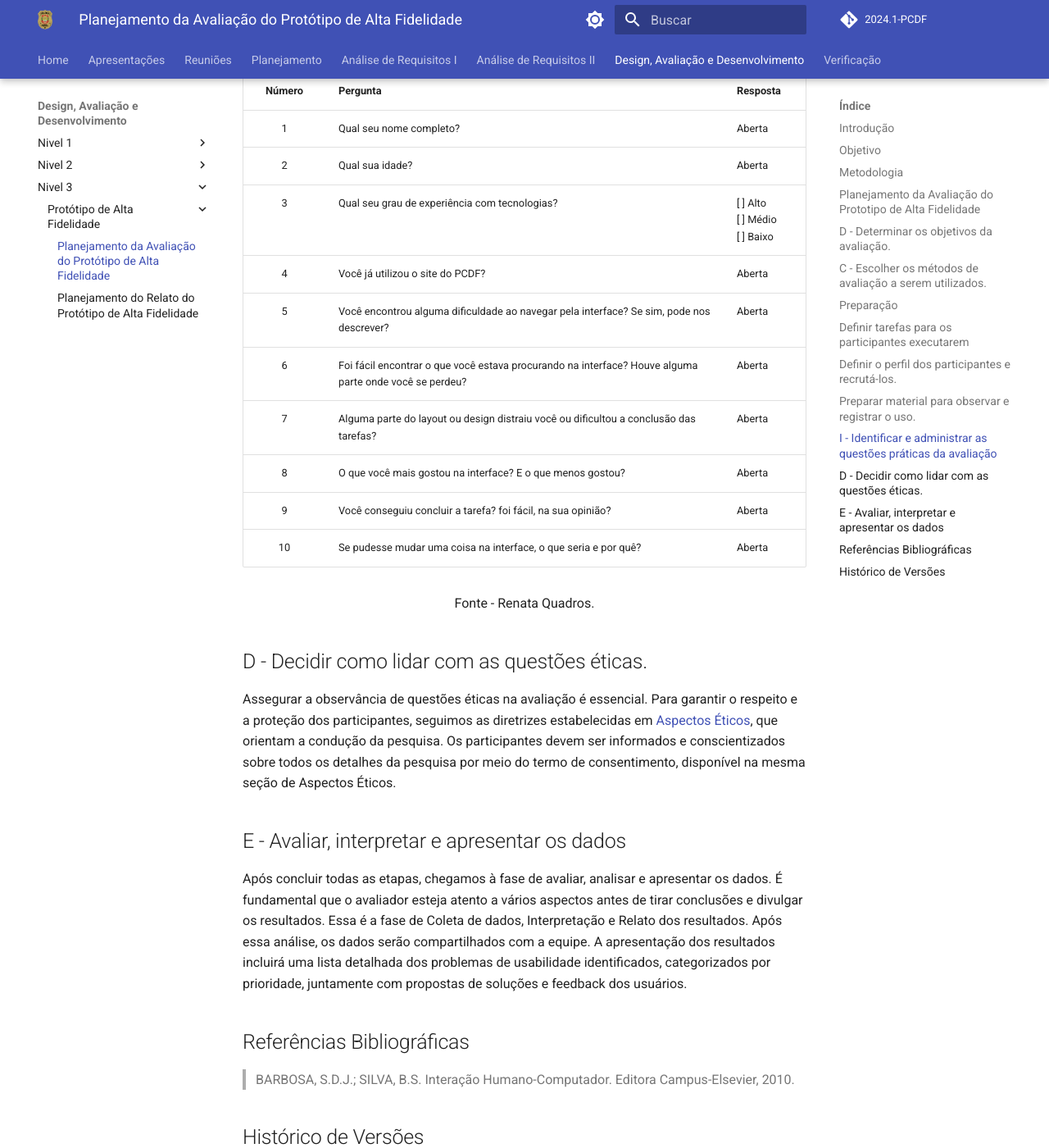
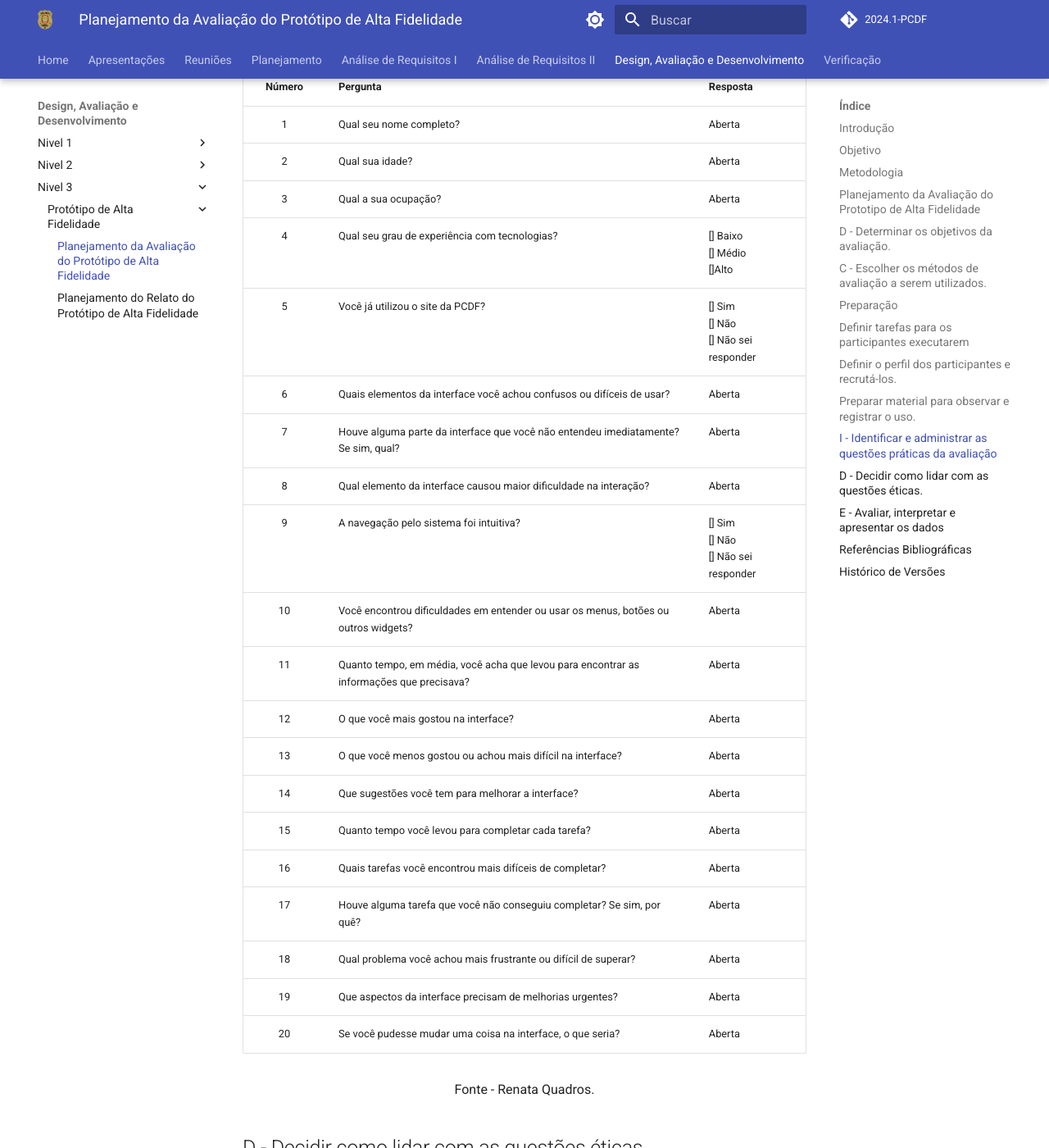
Before and after one commit to Interacao-Humano-Computador/2024.1-PCDF, an MkDocs documentation site: the page built from docs/design/Nivel3/planejamento_avaliação.md, in a window 1280 px wide and 1400 px high, scrolled down 7745 px. Shown: the whole window at 82% size. Built offline with MkDocs 1.6.1 and Material for MkDocs 9.7.7, drawn with Linux system fonts in a browser that asks for light colours; comment, search, counter and statistics services are not loaded; some of the changed text lies outside the part shown.

Commit message:
Correção pós entrega 7 : planejamento do prototipo de alta fidelidade

```diff
--- a/docs/design/Nivel3/planejamento_avaliação.md
+++ b/docs/design/Nivel3/planejamento_avaliação.md
@@ -9,16 +9,41 @@
 A metodologia utilizada é o framework DECIDE, onde cada letra se refere a uma atividade. A tabela 1 descreve essa metodologia. Mais especificamente a letra *E* traça uma lista de perguntas que será utilizada como apoio à verificação dos protótipos.
 
     Tabela 1: framework DECIDE
-| Letra | Descrição |
-|:-----:|------------------------------------------------------------------|
-| D | Determinar os objetivos da avaliação. |
-| E | Explorar perguntas a serem respondidas com a avaliação. |
-| C | Escolher os métodos de avaliação a serem utilizados. |
-| I | Identificar e administrar as questões práticas da avaliação. |
-| D | Decidir como lidar com as questões éticas. |
-| E | Avaliar, interpretar e apresentar os dados. |
+<div align="center">
+<table>
+  <tr>
+    <th>Letra</th>
+    <th>Descrição</th>
+  </tr>
+  <tr>
+    <td align="center">D</td>
+    <td>Determinar os objetivos da avaliação.</td>
+  </tr>
+  <tr>
+    <td align="center">E</td>
+    <td>Explorar perguntas a serem respondidas com a avaliação.</td>
+  </tr>
+  <tr>
+    <td align="center">C</td>
+    <td>Escolher os métodos de avaliação a serem utilizados.</td>
+  </tr>
+  <tr>
+    <td align="center">I</td>
+    <td>Identificar e administrar as questões práticas da avaliação.</td>
+  </tr>
+  <tr>
+    <td align="center">D</td>
+    <td>Decidir como lidar com as questões éticas.</td>
+  </tr>
+  <tr>
+    <td align="center">E</td>
+    <td>Avaliar, interpretar e apresentar os dados.</td>
+  </tr>
+</table>
 
-<center> Fonte - BARBOSA e SILVA (2010). </center>
+Fonte - BARBOSA e SILVA (2010).
+
+</div>
 
 ## Planejamento da Avaliação do Prototipo de Alta Fidelidade
 
@@ -68,16 +93,42 @@
 
 
         Tabela 5: artefatos a serem avaliados
-| Integrante responsável | Artefato |
-| :------------------------------------------------------: | ------------------------------------------- |
-| [Giovana Silva](https://github.com/gio221) | [Denuncia Online](https://www.pcdf.df.gov.br/servicos/197) |
-| [Lara Giuliana](https://github.com/gravelylara) | [Pesquisar Procurados](https://procurados.pcdf.df.gov.br/views/Default.aspx)  |
-| [Raissa Andrade](https://github.com/RaissaAndradeS) | [Carteira de identidade](https://www.pcdf.df.gov.br/servicos/carteira-de-identidade)  |
-| [Rayene Almeida](https://github.com/rayenealmeida) | [Registra Ocorrência](https://www.pcdf.df.gov.br/servicos/delegacia-eletronica) |
-| [Renata Quadros](https://github.com/Renatinha28) |  [Solicitar Antecedentes](https://www.pcdf.df.gov.br/servicos/antecedentes-criminais)|
-| [Renata Quadros](https://github.com/Renatinha28) |  Retrato Falado |
+<div align="center">
+<table>
+  <tr>
+    <th>Integrante responsável</th>
+    <th>Artefato</th>
+  </tr>
+  <tr>
+    <td align="center"><a href="https://github.com/gio221">Giovana Silva</a></td>
+    <td><a href="https://www.pcdf.df.gov.br/servicos/197">Denuncia Online</a></td>
+  </tr>
+  <tr>
+    <td align="center"><a href="https://github.com/gravelylara">Lara Giuliana</a></td>
+    <td><a href="https://procurados.pcdf.df.gov.br/views/Default.aspx">Pesquisar Procurados</a></td>
+  </tr>
+  <tr>
+    <td align="center"><a href="https://github.com/RaissaAndradeS">Raissa Andrade</a></td>
+    <td><a href="https://www.pcdf.df.gov.br/servicos/carteira-de-identidade">Carteira de identidade</a></td>
+  </tr>
+  <tr>
+    <td align="center"><a href="https://github.com/rayenealmeida">Rayene Almeida</a></td>
+    <td><a href="https://www.pcdf.df.gov.br/servicos/delegacia-eletronica">Registra Ocorrência</a></td>
+  </tr>
+  <tr>
+    <td align="center"><a href="https://github.com/Renatinha28">Renata Quadros</a></td>
+    <td><a href="https://www.pcdf.df.gov.br/servicos/antecedentes-criminais">Solicitar Antecedentes</a></td>
+  </tr>
+  <tr>
+    <td align="center"><a href="https://github.com/Renatinha28">Renata Quadros</a></td>
+    <td>Retrato Falado</td>
+  </tr>
+</table>
 
-<center>  Fonte - Renata Quadros. </center>
+</div>
+
+<p align="center">Fonte - Renata Quadros.</p>
+
 
 1 - Denúncia On-line
 
@@ -134,10 +185,10 @@
 Além disso fizemos o Termo de consentimento, que se encontra no artefato [Aspectos Éticos](https://interacao-humano-computador.github.io/2024.1-PCDF/analise_requisitos1/aspectos_%C3%A9ticos/), preparamos o <a href="#roteiro">roteiro das perguntas</a> e o <a href="#teste-piloto">teste piloto</a>
 
 <h2 id="teste-piloto">Executar um teste-piloto</h2>
-O teste piloto é uma etapa crucial destinado a validar suas funcionalidades e a usabilidade geral antes da implementação final da avaliação. Este processo visa identificar e corrigir potenciais problemas de design e interação, garantindo que o produto final, que no nosso caso é o protótipo, atenda às expectativas dos usuários. O teste piloto foi conduzido pela integrante [Renata Quadros](https://github.com/Renatinha28) e é encontrado logo abaixo:
+O teste piloto é uma etapa crucial destinado a validar suas funcionalidades e a usabilidade geral antes da implementação final da avaliação. Este processo visa identificar e corrigir potenciais problemas de design e interação, garantindo que o produto final, que no nosso caso é o protótipo, atenda às expectativas dos usuários. O teste piloto é encontrado logo abaixo:
 
 <p style="text-align: center"><iframe width="560" height="315" src="https://www.youtube.com/embed/uVxrM-Ak83o" title="YouTube video player" frameborder="0" allow="accelerometer; autoplay; clipboard-write; encrypted-media; gyroscope; picture-in-picture; web-share" referrerpolicy="strict-origin-when-cross-origin" allowfullscreen></iframe></p>
-<p style="text-align: center"><a href="https://youtu.be/uVxrM-Ak83o" target="blanket">Vídeo do teste piloto</a></p>
+<p style="text-align: center"><a href="https://youtu.be/uVxrM-Ak83o" target="blanket">Vídeo do teste piloto - Solicitar Antecedentes - Renata </a></p>
 
 
 ## I - Identificar e administrar as questões práticas da avaliação
@@ -176,16 +227,26 @@
     Tabela 7: roteiro da entrevista
 | Número | Pergunta | Resposta |
 | :----: | ---------------------------------------------------- | -----------------------------------------------|
-| 1 | Qual seu nome completo?| Aberta |
+| 1 | Qual seu nome completo? | Aberta |
 | 2 | Qual sua idade? | Aberta |
-| 3 | Qual seu grau de experiência com tecnologias? | [ ] Alto <br> [ ] Médio <br> [ ] Baixo <br> |
-| 4 | Você já utilizou o site do PCDF? | Aberta |
-| 5 | Você encontrou alguma dificuldade ao navegar pela interface? Se sim, pode nos descrever? | Aberta |
-| 6 | Foi fácil encontrar o que você estava procurando na interface? Houve alguma parte onde você se perdeu? | Aberta |
-| 7 | Alguma parte do layout ou design distraiu você ou dificultou a conclusão das tarefas? | Aberta |
-| 8 | O que você mais gostou na interface? E o que menos gostou? | Aberta |
-| 9 | Você conseguiu concluir a tarefa? foi fácil, na sua opinião? | Aberta |
-| 10 | Se pudesse mudar uma coisa na interface, o que seria e por quê? | Aberta |
+| 3 | Qual a sua ocupação? | Aberta |
+| 4 | Qual seu grau de experiência com tecnologias? | [] Baixo <br> [] Médio <br> []Alto |
+| 5 | Você já utilizou o site da PCDF? | [] Sim <br> [] Não <br> [] Não sei responder |
+| 6 | Quais elementos da interface você achou confusos ou difíceis de usar? | Aberta |
+| 7 | Houve alguma parte da interface que você não entendeu imediatamente? Se sim, qual? | Aberta |
+| 8 |Qual elemento da interface causou maior dificuldade na interação? | Aberta |
+| 9 | A navegação pelo sistema foi intuitiva? | [] Sim <br> [] Não <br> [] Não sei responder |
+| 10 | Você encontrou dificuldades em entender ou usar os menus, botões ou outros widgets? | Aberta |
+| 11 | Quanto tempo, em média, você acha que levou para encontrar as informações que precisava? | Aberta |
+| 12 | O que você mais gostou na interface? | Aberta |
+| 13 | O que você menos gostou ou achou mais difícil na interface? | Aberta |
+| 14 | Que sugestões você tem para melhorar a interface? | Aberta |
+| 15 | Quanto tempo você levou para completar cada tarefa? | Aberta |
+| 16 | Quais tarefas você encontrou mais difíceis de completar? | Aberta |
+| 17 | Houve alguma tarefa que você não conseguiu completar? Se sim, por quê? | Aberta |
+| 18 | Qual problema você achou mais frustrante ou difícil de superar? | Aberta |
+| 19 | Que aspectos da interface precisam de melhorias urgentes? | Aberta |
+| 20 | Se você pudesse mudar uma coisa na interface, o que seria? | Aberta |
 
 <center>  Fonte - Renata Quadros. </center>
 
```
Also changed, not shown: other parts of docs/design/Nivel3/planejamento_avaliação.md (+2 -2 lines), docs/design/Nivel1/storyboard/planejamento_avaliação.md (+40 -15 lines).
